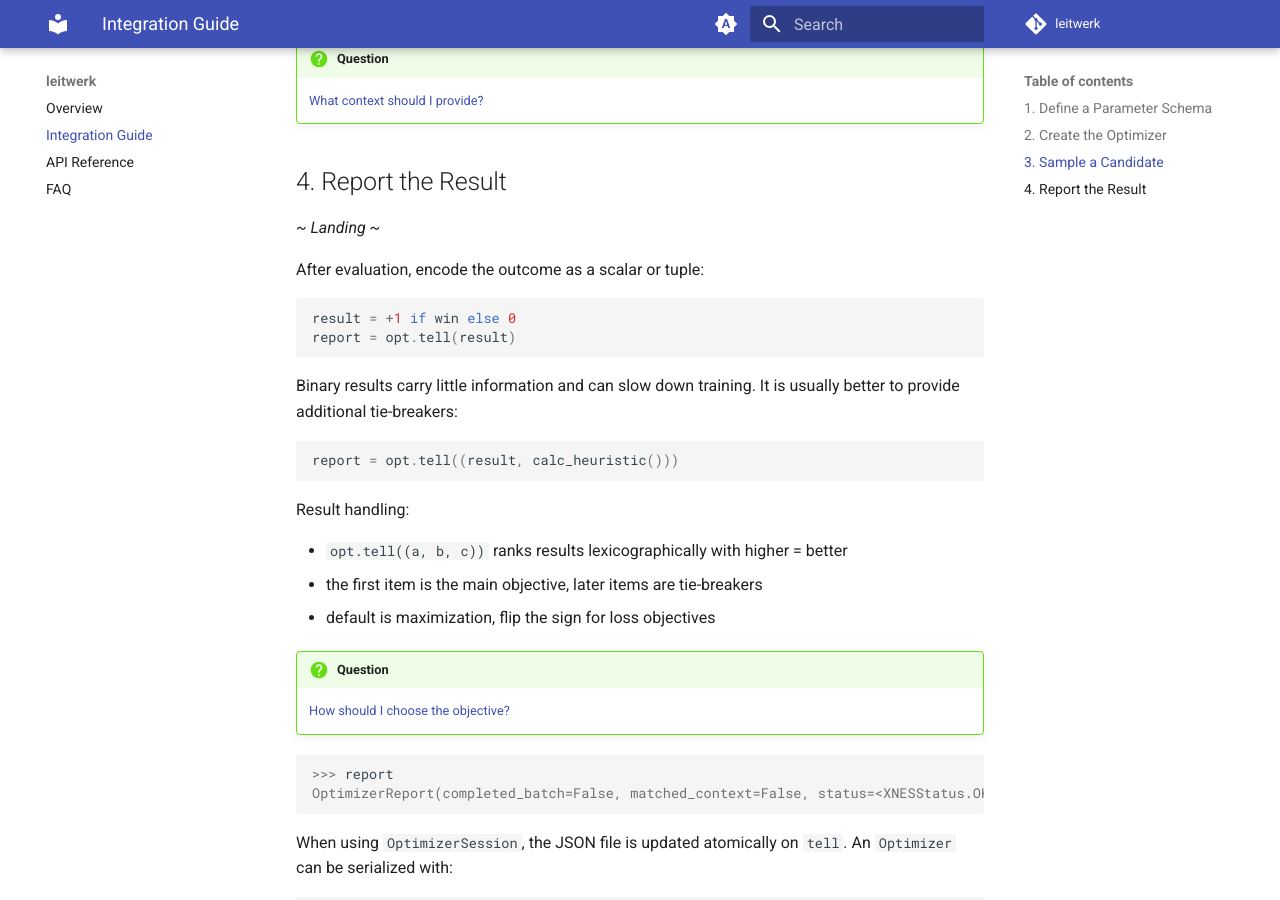
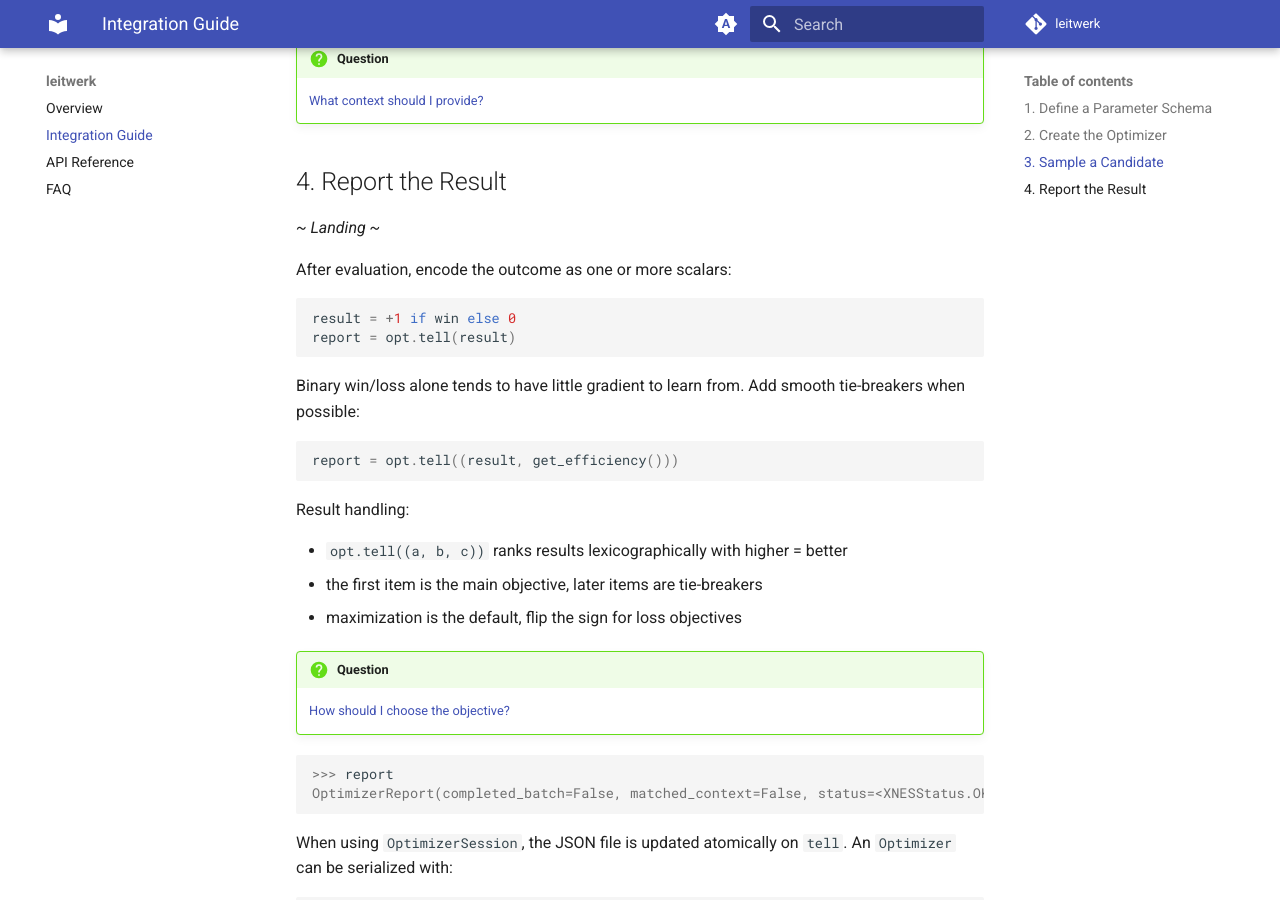
Before and after one commit to vschmidt91/xnes, an MkDocs documentation site: the page built from docs/guide.md, in a window 1280 px wide and 900 px high, scrolled down 2572 px. Built offline with MkDocs 1.6.1 and Material for MkDocs 9.7.7, drawn with Linux system fonts in a browser that asks for light colours; comment, search, counter and statistics services are not loaded.

Commit message:
adjust wording

````diff
--- a/docs/guide.md
+++ b/docs/guide.md
@@ -126,25 +126,25 @@ params = opt.ask(context)
 
 *~ Landing ~*
 
-After evaluation, encode the outcome as a scalar or tuple:
+After evaluation, encode the outcome as one or more scalars:
 
 ```py
 result = +1 if win else 0
 report = opt.tell(result)
 ```
 
-Binary results carry little information and can slow down training.
-It is usually better to provide additional tie-breakers:
+Binary win/loss alone tends to have little gradient to learn from.
+Add smooth tie-breakers when possible:
 
 ```py
-report = opt.tell((result, calc_heuristic()))
+report = opt.tell((result, get_efficiency()))
 ```
 
 Result handling:
 
 - `opt.tell((a, b, c))` ranks results lexicographically with higher = better
 - the first item is the main objective, later items are tie-breakers
-- default is maximization, flip the sign for loss objectives
+- maximization is the default, flip the sign for loss objectives
 
 
 !!! question
````
